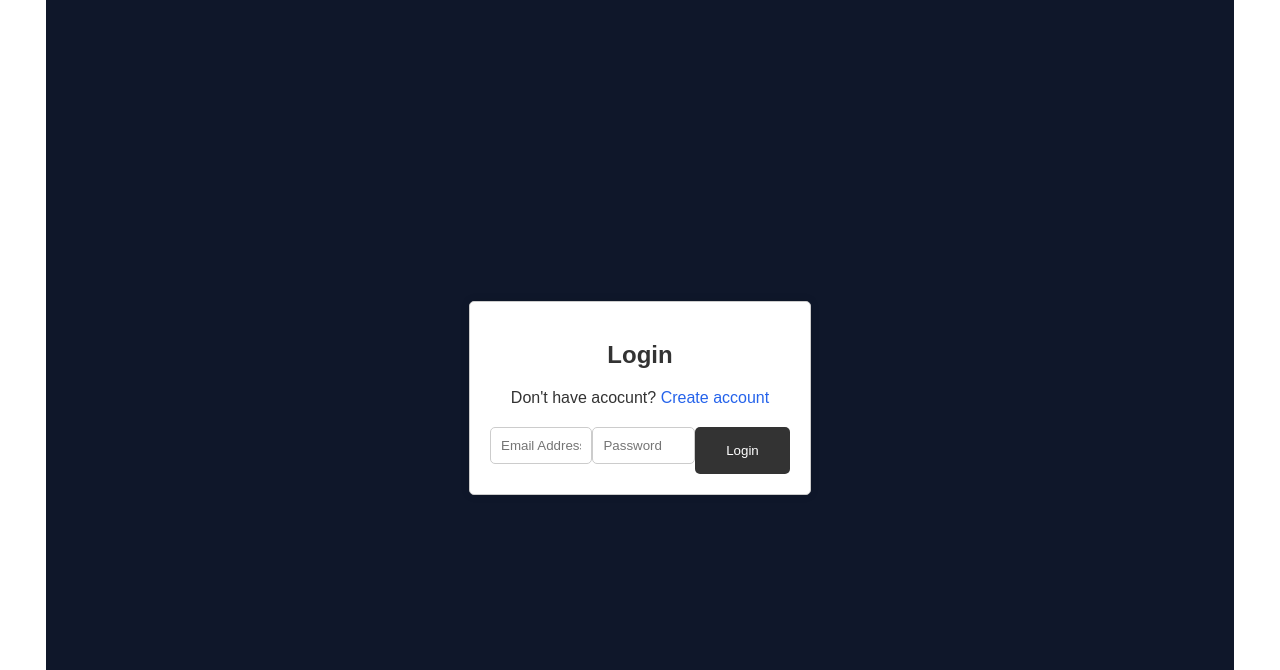
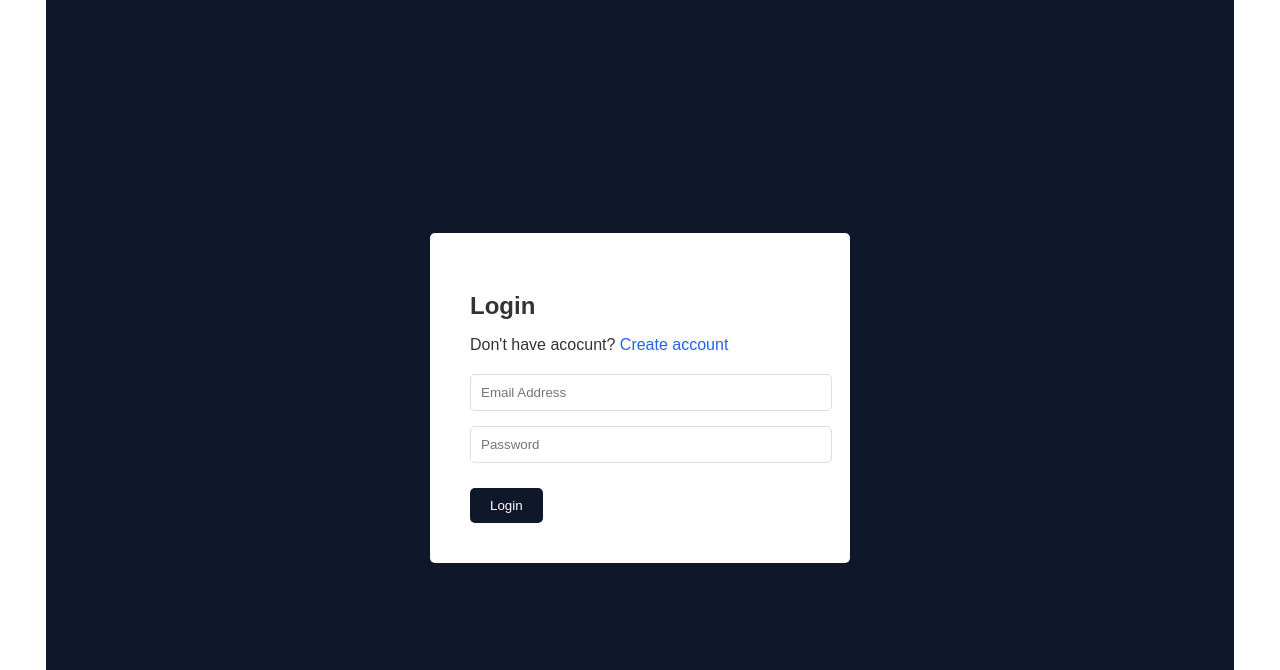
Before and after one commit to shiwa4656/ProjctExam1, a plain HTML site: page login.html in a window 1280 px wide. Shown: the part 130-800 px from the top of the page. Drawn offline with Linux system fonts and the light colour scheme.

Commit message:
24thMayCommit

```diff
--- a/login.html
+++ b/login.html
@@ -7,47 +7,6 @@
     <link rel="icon" type="image/png" href="RealBlogLogo.png">
     <link rel="stylesheet" href="styles.css">
     <title>Register</title>
-    <style>
-        .signup-container {
-            display: flex;
-            justify-content: center;
-            align-items: center;
-            height: 100vh;
-        }
-        .signup-form {
-            width: 300px;
-            padding: 20px;
-            border: 1px solid #ccc;
-            border-radius: 5px;
-            box-shadow: 0 0 10px rgba(0, 0, 0, 0.1);
-        }
-        .signup-form h2 {
-            margin-bottom: 20px;
-            text-align: center;
-        }
-        .signup-form input {
-            width: 100%;
-            padding: 10px;
-            margin-bottom: 10px;
-            border: 1px solid #ccc;
-            border-radius: 5px;
-        }
-        .signup-form button {
-            width: 100%;
-            padding: 10px;
-            background-color: #333;
-            color: #fff;
-            border: none;
-            border-radius: 5px;
-            cursor: pointer;
-        }
-        .signup-form p {
-            text-align: center;
-        }
-        .signin-link {
-            color: #333;
-        }
-    </style>
 </head>
 <body>
     <header>
@@ -75,7 +34,7 @@
               <form onsubmit="register(event)" id="register-form">
                 <input type="email" id="email" name="email" placeholder="Email Address" required>
                 <input type="password" id="password" name="password" placeholder="Password" required>
-                <button>Login</button>
+                <button class="loginOrRegisterBtn">Login</button>
               </form>
             </div>
           </div>
--- a/styles.css
+++ b/styles.css
@@ -426,6 +426,13 @@ a {
     color: white;
   }
   /*Register page*/
+
+ /*footer mobil media query */
+
+
+
+/*Register page Style */
+
   .signup-container {
     display: flex;
     justify-content: center;
@@ -477,6 +484,20 @@ a {
   .signup-form .signup-btn:hover {
     background-color: #1E293B; /* Button hover color */
   }
+  .loginOrRegisterBtn{
+
+    background-color: #0F172A;
+    color: #fff;
+    padding: 10px 20px;
+    border: none;
+    border-radius: 5px;
+    margin-top: 10px;
+    cursor: pointer;
+
+}
+  .loginOrRegisterBtn:hover{
+    background-color: #1E293B;
+  }
 
 
 
@@ -495,47 +516,7 @@ a {
   }
 
 
-/*Register page Style */
-
-.signup-container {
-  display: flex;
-  justify-content: center;
-  align-items: center;
-  height: 100vh;
-}
-.signup-form {
-  width: 300px;
-  padding: 20px;
-  border: 1px solid #ccc;
-  border-radius: 5px;
-  box-shadow: 0 0 10px rgba(0, 0, 0, 0.1);
-}
-.signup-form h2 {
-  margin-bottom: 20px;
-  text-align: center;
-}
-.signup-form input {
-  width: 100%;
-  padding: 10px;
-  margin-bottom: 10px;
-  border: 1px solid #ccc;
-  border-radius: 5px;
-}
-.signup-form button {
-  width: 100%;
-  padding: 10px;
-  background-color: #333;
-  color: #fff;
-  border: none;
-  border-radius: 5px;
-  cursor: pointer;
-}
-.signup-form p {
-  text-align: center;
-}
-.signin-link {
-  color: #333;
-}
+ /*Register page*/
 /*mobile devices 768 px and below*/
 @media screen and (max-width: 768px) {
   .signup-form {
@@ -546,18 +527,20 @@ a {
 }
 
 
+
+
 /*ViewmoreHtml style code */
 
 .main-ViewMore{
   padding: 20px;
 
 }
-form{
+.SearchForm{
   display: flex;
   justify-content: center;
   margin-top: 20px;
 }
-input{
+#search{
   width: 50%;
   padding: 10px;
   border: 1px solid #ccc;
```
Also changed, not shown: register.html (+1 -7 lines), viewMore.html (+1 -1 lines).
